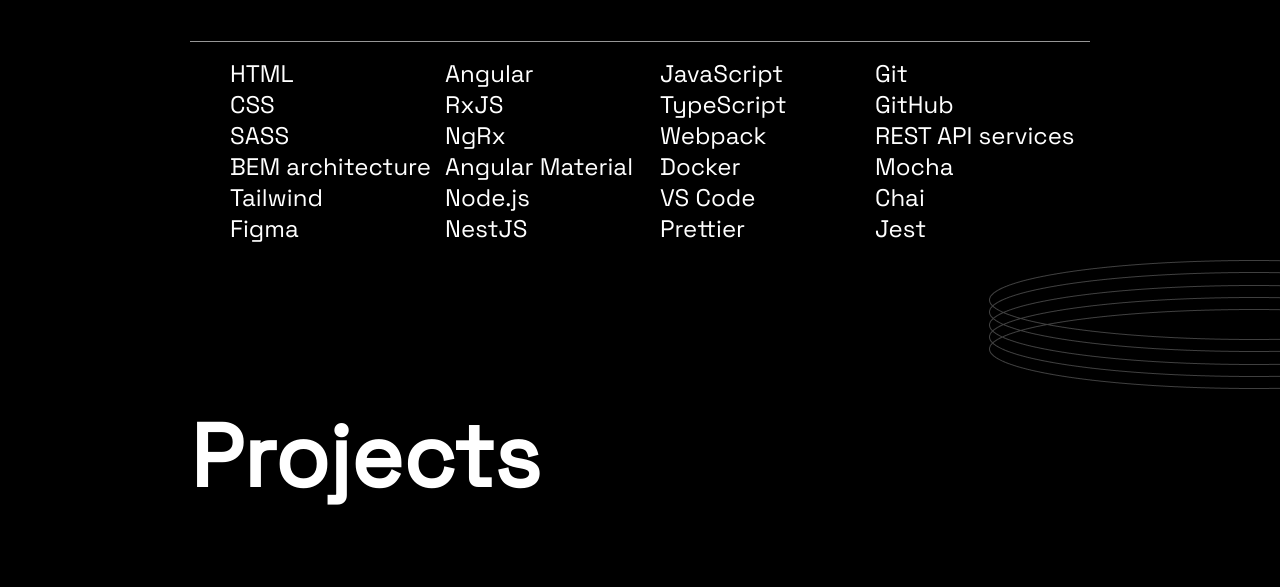
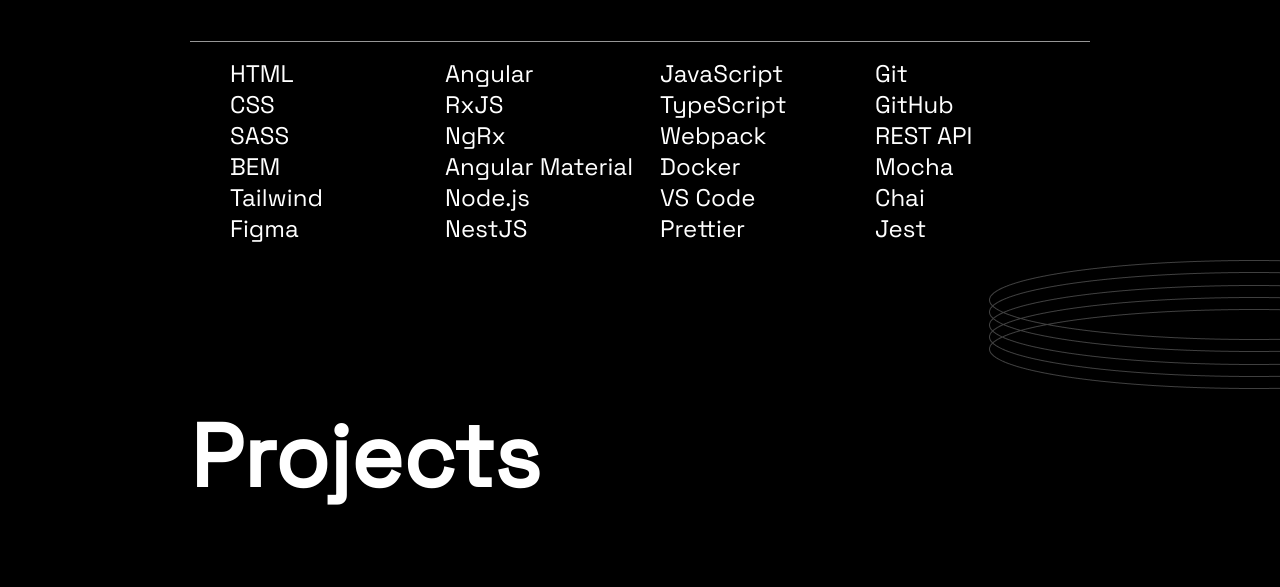
Before and after one commit to ylepner/cv, a plain HTML site: page docs/index.html in a window 1280 px wide. Shown: the part 900-1487 px from the top of the page. Drawn offline with Linux system fonts and the light colour scheme.

Commit message:
feat: update skills

```diff
--- a/docs/index.html
+++ b/docs/index.html
@@ -60,7 +60,7 @@
               <li class="f3">HTML</li>
               <li class="f3">CSS</li>
               <li class="f3">SASS</li>
-              <li class="f3">BEM architecture</li>
+              <li class="f3">BEM</li>
               <li class="f3">Tailwind</li>
               <li class="f3">Figma</li>
             </div>
@@ -83,7 +83,7 @@
             <div class="block-4">
               <li class="f3">Git</li>
               <li class="f3">GitHub</li>
-              <li class="f3">REST API services</li>
+              <li class="f3">REST API</li>
 
               <li class="f3">Mocha</li>
               <li class="f3">Chai</li>
```
